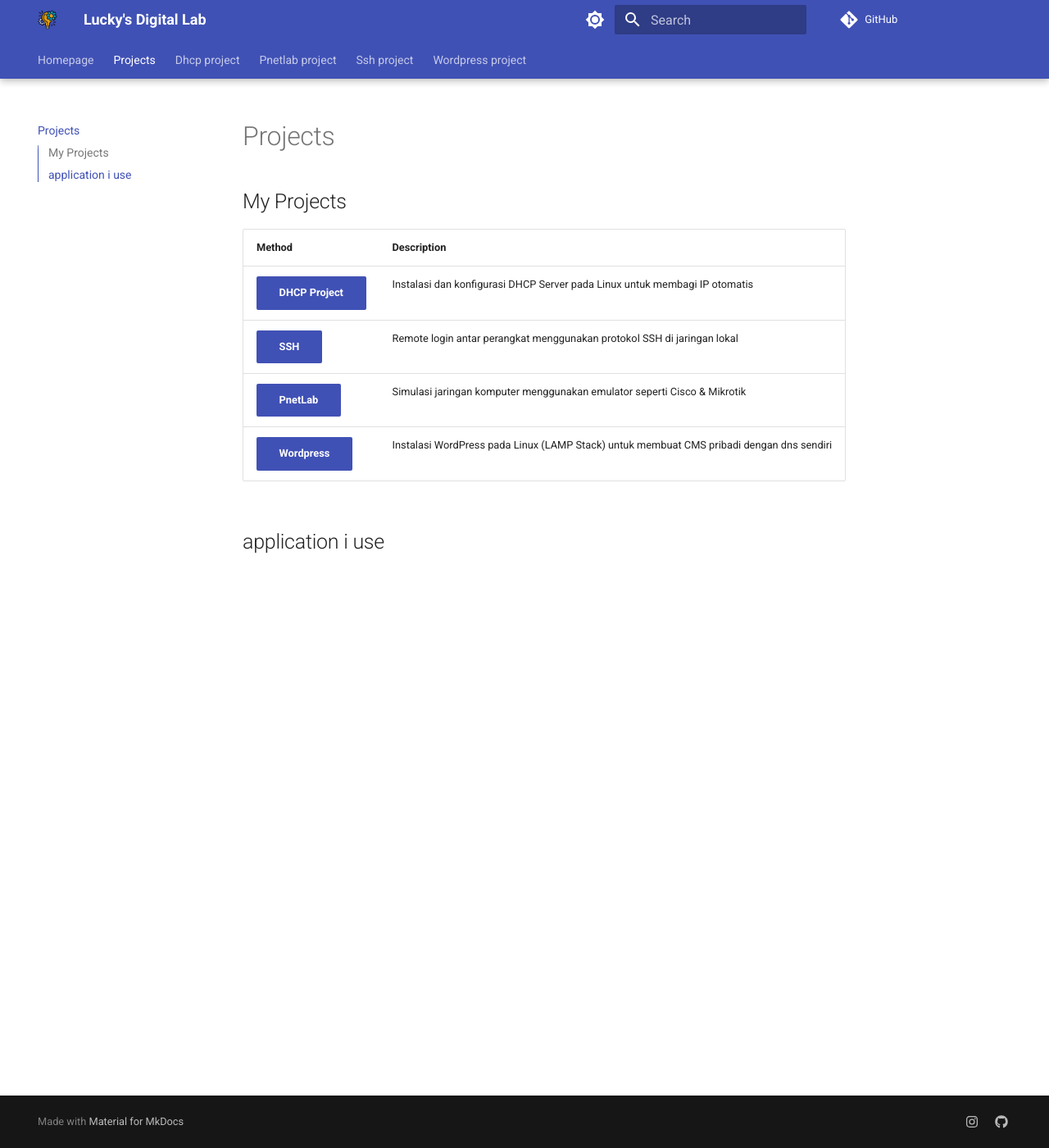
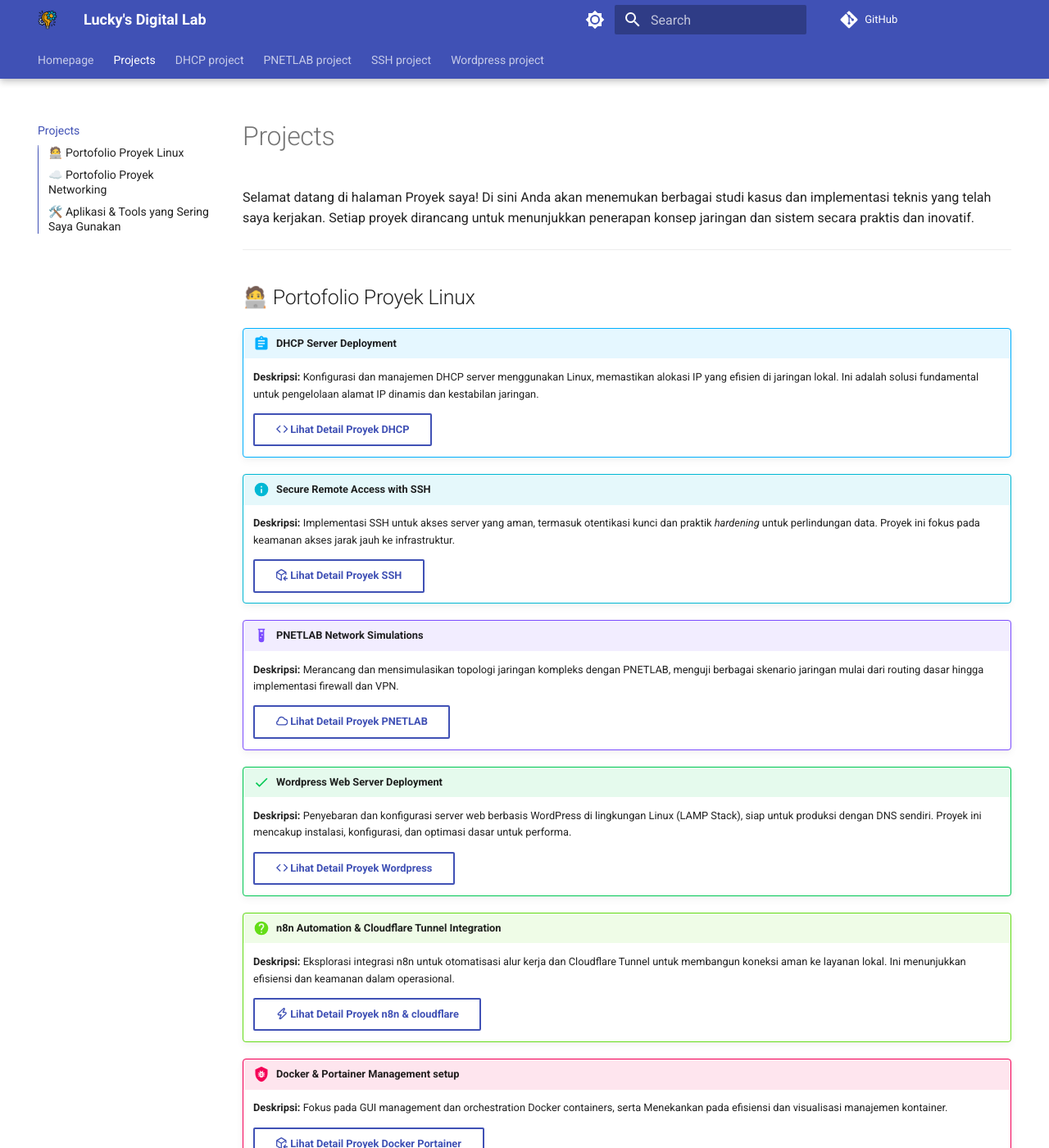
Before and after one commit to LukizCookiez/Website-Projects, an MkDocs documentation site: the page built from docs/projects.md, in a window 1280 px wide and 1400 px high. Shown: the whole window at 82% size. Built offline with MkDocs 1.6.1 and Material for MkDocs 9.7.7, drawn with Linux system fonts in a browser that asks for light colours; comment, search, counter and statistics services are not loaded; some of the changed text lies outside the part shown.

Commit message:
Revamp projects page with Admonitions and detailed tools section on homepage, projects, and dhcp-project

```diff
--- a/docs/projects.md
+++ b/docs/projects.md
@@ -1,10 +1,78 @@
-## My Projects
+# Projects <!-- Judul utama halaman, diambil dari nav di mkdocs.yml -->
 
-| Method        | Description                         |
-|---------------|-------------------------------------|
-| [DHCP Project](dhcp-project/dhcp.md){ .md-button .md-button--primary } | Instalasi dan konfigurasi DHCP Server pada Linux untuk membagi IP otomatis |
-| [SSH](ssh-project/ssh.md){ .md-button .md-button--primary } | Remote login antar perangkat menggunakan protokol SSH di jaringan lokal |
-| [PnetLab](pnetlab-project/pnetlab.md){ .md-button .md-button--primary } | 	Simulasi jaringan komputer menggunakan emulator seperti Cisco & Mikrotik |
-| [Wordpress](wordpress-project/wordpress.md){ .md-button .md-button--primary } | 	Instalasi WordPress pada Linux (LAMP Stack) untuk membuat CMS pribadi dengan dns sendiri |
+Selamat datang di halaman Proyek saya! Di sini Anda akan menemukan berbagai studi kasus dan implementasi teknis yang telah saya kerjakan. Setiap proyek dirancang untuk menunjukkan penerapan konsep jaringan dan sistem secara praktis dan inovatif.
 
-## application i use
+---
+
+## 🧑‍💻 Portofolio Proyek Linux
+
+!!! abstract "DHCP Server Deployment"
+    **Deskripsi:** Konfigurasi dan manajemen DHCP server menggunakan Linux, memastikan alokasi IP yang efisien di jaringan lokal. Ini adalah solusi fundamental untuk pengelolaan alamat IP dinamis dan kestabilan jaringan.
+    <p style="margin-top: 0.5rem;">
+    [:octicons-code-16: Lihat Detail Proyek DHCP](dhcp-project/dhcp.md){ .md-button }
+    </p>
+
+!!! info "Secure Remote Access with SSH"
+    **Deskripsi:** Implementasi SSH untuk akses server yang aman, termasuk otentikasi kunci dan praktik *hardening* untuk perlindungan data. Proyek ini fokus pada keamanan akses jarak jauh ke infrastruktur.
+    <p style="margin-top: 0.5rem;">
+    [:octicons-package-dependencies-16: Lihat Detail Proyek SSH](ssh-project/ssh.md){ .md-button }
+    </p>
+
+!!! example "PNETLAB Network Simulations"
+    **Deskripsi:** Merancang dan mensimulasikan topologi jaringan kompleks dengan PNETLAB, menguji berbagai skenario jaringan mulai dari routing dasar hingga implementasi firewall dan VPN.
+    <p style="margin-top: 0.5rem;">
+    [:octicons-cloud-16: Lihat Detail Proyek PNETLAB](pnetlab-project/pnetlab.md){ .md-button }
+    </p>
+
+!!! success "Wordpress Web Server Deployment"
+    **Deskripsi:** Penyebaran dan konfigurasi server web berbasis WordPress di lingkungan Linux (LAMP Stack), siap untuk produksi dengan DNS sendiri. Proyek ini mencakup instalasi, konfigurasi, dan optimasi dasar untuk performa.
+    <p style="margin-top: 0.5rem;">
+    [:octicons-code-16: Lihat Detail Proyek Wordpress](wordpress-project/wordpress.md){ .md-button }
+    </p>
+
+!!! question "n8n Automation & Cloudflare Tunnel Integration"
+    **Deskripsi:** Eksplorasi integrasi n8n untuk otomatisasi alur kerja dan Cloudflare Tunnel untuk membangun koneksi aman ke layanan lokal. Ini menunjukkan efisiensi dan keamanan dalam operasional.
+    <p style="margin-top: 0.5rem;">
+    [:octicons-zap-16: Lihat Detail Proyek n8n & cloudflare](#){ .md-button } <!-- Tautan ke bagian lain di halaman ini atau halaman baru -->
+    </p>
+
+!!! bug "Docker & Portainer Management setup"
+    **Deskripsi:** Fokus pada GUI management dan orchestration Docker containers, serta Menekankan pada efisiensi dan visualisasi manajemen kontainer.
+    <p style="margin-top: 0.5rem;">
+    [:octicons-package-dependencies-16: Lihat Detail Proyek Docker Portainer](#){ .md-button }
+    </p>
+
+!!! data "Owncloud Local Storage setup"
+    **Deskripsi:** Fokus pada private cloud storage, file sharing, dan self-hosted solution.
+    <p style="margin-top: 0.5rem;">
+    [:octicons-cloud-16: Lihat Detail Proyek Owncloud](#){ .md-button }
+    </p>
+
+
+## ☁️ Portofolio Proyek Networking
+
+!!! abstract "MikroTik Image Integration in PNETLAB"
+    **Deskripsi:** Memandu proses impor dan konfigurasi *image* MikroTik RouterOS ke dalam lingkungan simulasi PNETLAB. Proyek ini esensial untuk membangun lab jaringan virtual yang realistis dan mendapatkan pengalaman langsung dengan RouterOS.
+    <p style="margin-top: 0.5rem;">
+    [:octicons-file-code-16: Lihat Detail Proyek Mikrotik PNETLAB](dhcp-project/dhcp.md){ .md-button }
+    </p>
+
+!!! tip "Network Monitoring with Grafana/Uptime Kuma"
+    **Deskripsi:** Membangun sistem monitoring jaringan secara Ping menggunakan Uptime Kuma untuk pengumpulan metrik dan Grafana untuk visualisasi data *real-time*. Memungkinkan deteksi dini masalah dan analisis performa jaringan.
+    <p style="margin-top: 0.5rem;">
+    [:octicons-graph-16: Lihat Detail Proyek Network Monitoring](dhcp-project/dhcp.md){ .md-button }
+    </p>
+
+---
+
+## 🛠️ Aplikasi & Tools yang Sering Saya Gunakan
+
+Untuk mendukung proyek-proyek dan eksplorasi saya, berikut adalah beberapa aplikasi dan *tools* yang sering saya manfaatkan:
+
+*   :material-network-outline: **Cisco Packet Tracer, GNS3, PNETLAB:** Untuk simulasi dan desain jaringan yang realistis.
+*   :material-shield-check: **Wireshark, Nmap, Metasploit:** Untuk analisis jaringan, *port scanning*, dan *penetration testing* dasar.
+*   :material-linux: **Debian, Ubuntu, CentOS:** Sistem operasi pilihan untuk server, pengembangan, dan lab virtual.
+*   :material-docker: **Docker, Portainer:** Untuk *containerization*, orkestrasi, dan manajemen aplikasi terisolasi.
+*   :material-code-json: **VS Code, Git, GitHub:** Lingkungan pengembangan utama dan sistem *version control* terintegrasi.
+*   :material-cloud-outline: **Proxmox VE, VirtualBox:** Untuk virtualisasi server, manajemen VM, dan pembangunan lab virtual.
+*   :material-robot-outline: **n8n, Ansible:** Untuk otomatisasi alur kerja tanpa kode dan manajemen konfigurasi server.
--- a/mkdocs.yml
+++ b/mkdocs.yml
@@ -58,9 +58,9 @@
 nav:
   - Homepage: index.md
   - Projects: projects.md
-  - Dhcp project: dhcp-project/dhcp.md
-  - Pnetlab project: pnetlab-project/pnetlab.md
-  - Ssh project: ssh-project/ssh.md
+  - DHCP project: dhcp-project/dhcp.md
+  - PNETLAB project: pnetlab-project/pnetlab.md
+  - SSH project: ssh-project/ssh.md
   - Wordpress project: wordpress-project/wordpress.md
 
 # Social Links di Footer
```
Also changed, not shown: docs/dhcp-project/dhcp.md (+1 -1 lines), docs/index.md (+1 -1 lines).
